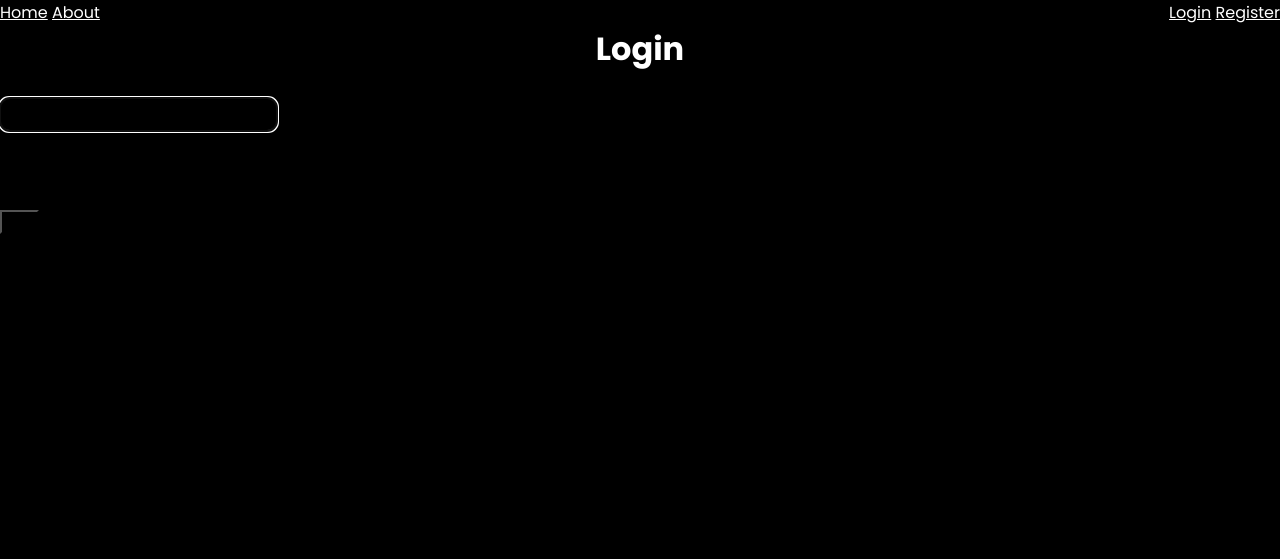
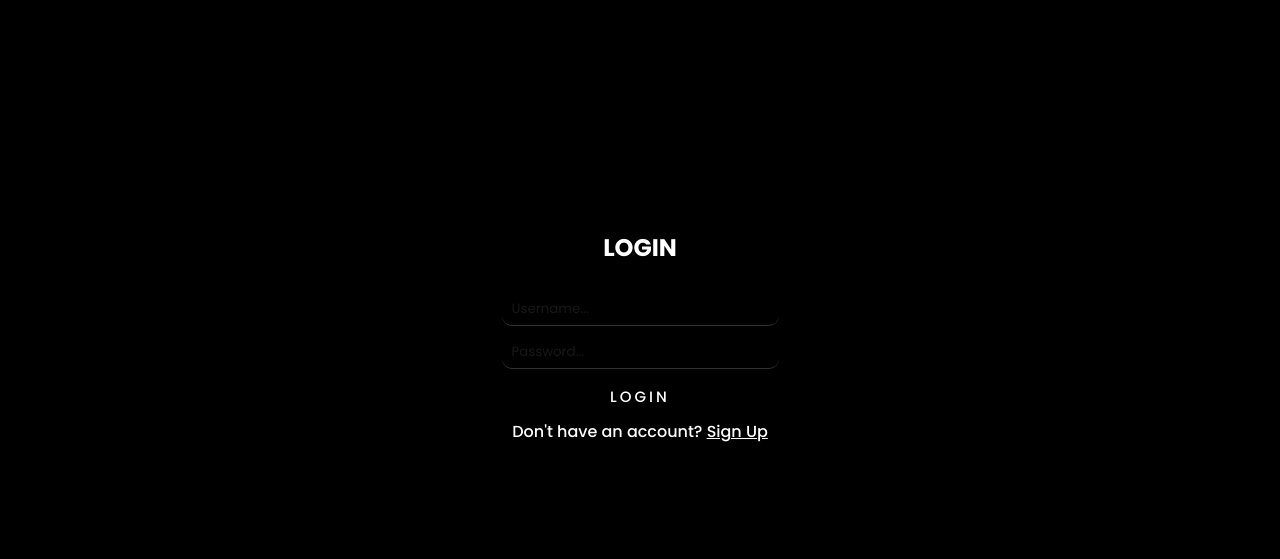
Before and after one commit to michaelu772/CPSC-362-Group-6, a Django app: page /accounts/login in a window 1280 px wide. Shown: the top 559 px of the page. Run offline with Django 4.2, Linux system fonts and the light colour scheme.

Commit message:
Cleaner formatted login page

```diff
--- a/ProjectLettuce_website/templates/accounts/login.html
+++ b/ProjectLettuce_website/templates/accounts/login.html
@@ -1,18 +1,250 @@
-{% extends 'base.html' %}
-
-{% block title %}Login{% endblock %}
-
-{% block content %}
+<!DOCTYPE html>
+<html>
+<head>
+    <style>
+        @import url('https://fonts.googleapis.com/css?family=Poppins:200,300,400,500,600,700,800,900&display=swap');
+        *
+{
+    margin: 0;
+    padding: 0;
+    box-sizing: border-box;
+    font-family: 'Poppins', sans-serif;
+    background-color: black;
 
 
-<h1>Login</h1>
-<form method="post">
-    {% csrf_token %}
-    {{ form.as_p }}
-    <button type="sumbit">Login</button>
+}
+section
+{
+    padding: 100px;
 
-</form>
+}
+header
+{
+    position: fixed;
+    top: 0;
+    left: 0;
+    width: 100%;
+    padding: 40px 100px;
+    z-index: 1000;
+    display: flex;
+    justify-content: space-between;
+    align-items: center;
+    transition: 1s;
+}
+header .logo
+{
+/*
+    position: fixed;
+    padding: 200px;
+*/
+    opacity: 1;
+    position: relative;
+    /*background: #2d852d;*/
+    background: black;
+    display: inline-block;
+    color: #fff;
+    margin-top: 0px;
+    padding: 5px 10px;
+    font-size: 24px;
+    text-transform: uppercase;
+    text-decoration: none;
+    letter-spacing: 3px;
+    font-weight: 700;
+}
+/* MAIN LOGO */
+header .logo:hover
+{
+    background: white;
+    color: black;
+    border-radius: 10px;
+}
+.banner
+{
+    position: relative;
+    min-height: 100vh;
+    background: black;
+    background-size: cover;
+    background-position: right;
+    display: flex;
+    justify-content: center;
+    align-items: center;
+}
+#rectangle
+{
+    opacity: 1;
+    width: 600px;
+    height: 325px;
+    background: rgb(48, 47, 56);
+
+}
+.textBx
+{
+    text-align: center;
+    justify-content: center;
+    font-size: 1em;
+    color: #fff;
+    font-weight: 500;
+    line-height: 2.2em;
+    word-wrap: break-word;
+}
+.textBx label
+{
+    padding-right: 10px;
+}
+.banner .welcome
+{
+    color: red;
+    display: block;
+}
+/* HOVERING OVER BUTTON */
+.btn:hover
+{
+    color: black;
+    background: white;
+    cursor: pointer;
+
+}
+/* REGULAR BUTTON */
+.btn
+{
+    opacity: 1;
+    position: relative;
+    /*background: #2d852d;*/
+    background: black;
+    display: inline-block;
+    color: #fff;
+    margin-top: 0px;
+    padding: 5px 10px;
+    font-size: 15px;
+    text-transform: uppercase;
+    text-decoration: none;
+    letter-spacing: 3px;
+    font-weight: 500;
+    margin-bottom: auto;
+    border-radius: 10px;
+    text-align: center;
 
 
+}
+a
+{
+    color: white;
+}
+input
+{
+    color: white;
+    text-shadow: #fff;
+    display: flex;
+    align-items: center;
+    justify-content: center;
+    offset: auto;
+    border: 0;
+    padding: 6px 10px;
+    margin: 5px, 0;
+    opacity: 100%;
+    font: 15px;
+    border-radius: 10px;
+    margin-bottom: 10px;
 
-{% endblock %}
+
+}
+input[type=text], input.form-control{
+    background: transparent;
+    border: none;
+    border-bottom: 1px solid rgb(48, 48, 48);
+}
+::placeholder
+{
+    opacity: .2;
+}
+.invalid-feedback
+{
+    color: red;
+    margin-left: 0px;
+    display: block;
+}
+/* Sign in Form */
+.textBx
+{
+    position: relative;
+    padding-top: 120px;
+    display: flex;
+    align-items: center;
+    justify-content: center;
+}
+/* Already have an account */
+.mt-4
+{
+    color: white;
+    align-items: center;
+    justify-content: center;
+}
+h2
+{
+    display: flex;
+    align-items: center;
+    justify-content: center;
+    color: white;
+    padding-bottom: 10%;
+}
+html, body {
+    height: 70%;
+}
+
+html {
+    display: table;
+    margin: auto;
+}
+
+body {
+    display: table-cell;
+    vertical-align: middle;
+}
+
+	</style>
+<body>
+    <div class="textBx">
+    <div class="container_h">
+		<div class="d-flex justify-content-center h-100">
+			<div class="user_card">
+				<div class="d-flex justify-content-center">
+
+
+					<h2 id="form-title">LOGIN</h2>
+				</div>
+				<div class="d-flex justify-content-center form_container">
+					<form method="POST" action="">
+                        {% csrf_token %}
+						<div class="input-group mb-3">
+							<div class="input-group-append">
+								<span class="input-group-text"><i class="fas fa-user"></i></span>
+							</div>
+							<input type="text" name="username" placeholder="Username..." class="form-control">
+						</div>
+						<div class="input-group mb-2">
+							<div class="input-group-append">
+								<span class="input-group-text"><i class="fas fa-key"></i></span>
+							</div>
+								<input type="password" name="password" placeholder="Password..." class="form-control" >
+						</div>
+
+							<div class="d-flex justify-content-center mt-3 login_container">
+				 				<input class="btn login_btn" type="submit" value="Login">
+				   			</div>
+					</form>
+
+                    {{ form.errors }}
+
+				</div>
+
+				<div class="mt-4">
+					<div class="d-flex justify-content-center links">
+						Don't have an account? <a href="{% url 'register' %}" class="ml-2">Sign Up</a>
+					</div>
+
+				</div>
+			</div>
+		</div>
+	</div>
+    </div>
+</body>
--- a/ProjectLettuce_website/templates/accounts/register.html
+++ b/ProjectLettuce_website/templates/accounts/register.html
@@ -245,6 +245,7 @@ h3
 				   		</div>
 					</form>
 				</div>
+                {{form.errors}}
 
 				<div class="mt-4">
 					<div class="d-flex justify-content-center links">
```
Also changed, not shown: ProjectLettuce_website/views.py (+9 -1 lines), 1 other file.
